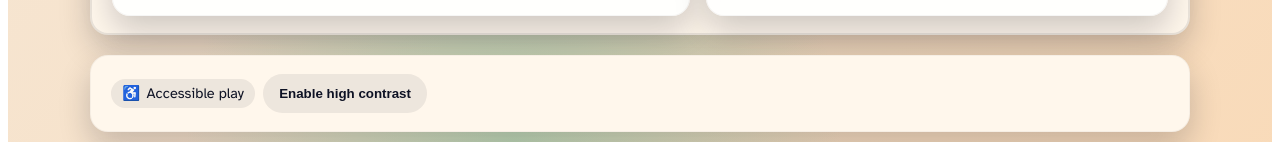
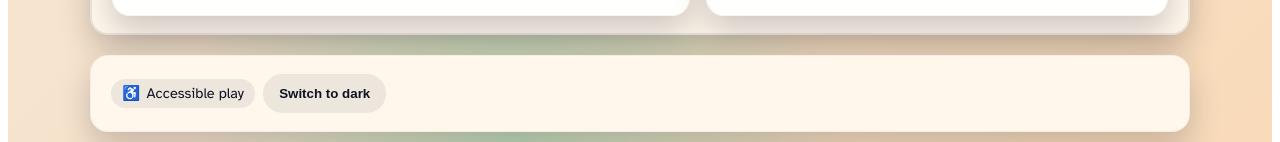
Before and after one commit to TitasDas/forced-move, a React (Vite) app: page / in a window 1280 px wide. Shown: the part 658-800 px from the top of the page. Built offline with nearby package versions, Linux system fonts and the light colour scheme; a web font is replaced by a local one.

Commit message:
Change high contrast toggle to light/dark mode

```diff
--- a/src/components/AccessibilityBar.jsx
+++ b/src/components/AccessibilityBar.jsx
@@ -7,8 +7,13 @@ export default function AccessibilityBar({ contrast, onToggleContrast }) {
         <span aria-hidden="true">♿</span>
         Accessible play
       </div>
-      <button className="btn secondary" onClick={onToggleContrast} aria-pressed={contrast}>
-        {contrast ? 'Disable high contrast' : 'Enable high contrast'}
+      <button
+        className="btn secondary"
+        onClick={onToggleContrast}
+        aria-pressed={contrast}
+        aria-label="Toggle light or dark mode"
+      >
+        {contrast ? 'Switch to light' : 'Switch to dark'}
       </button>
     </div>
   );
```
